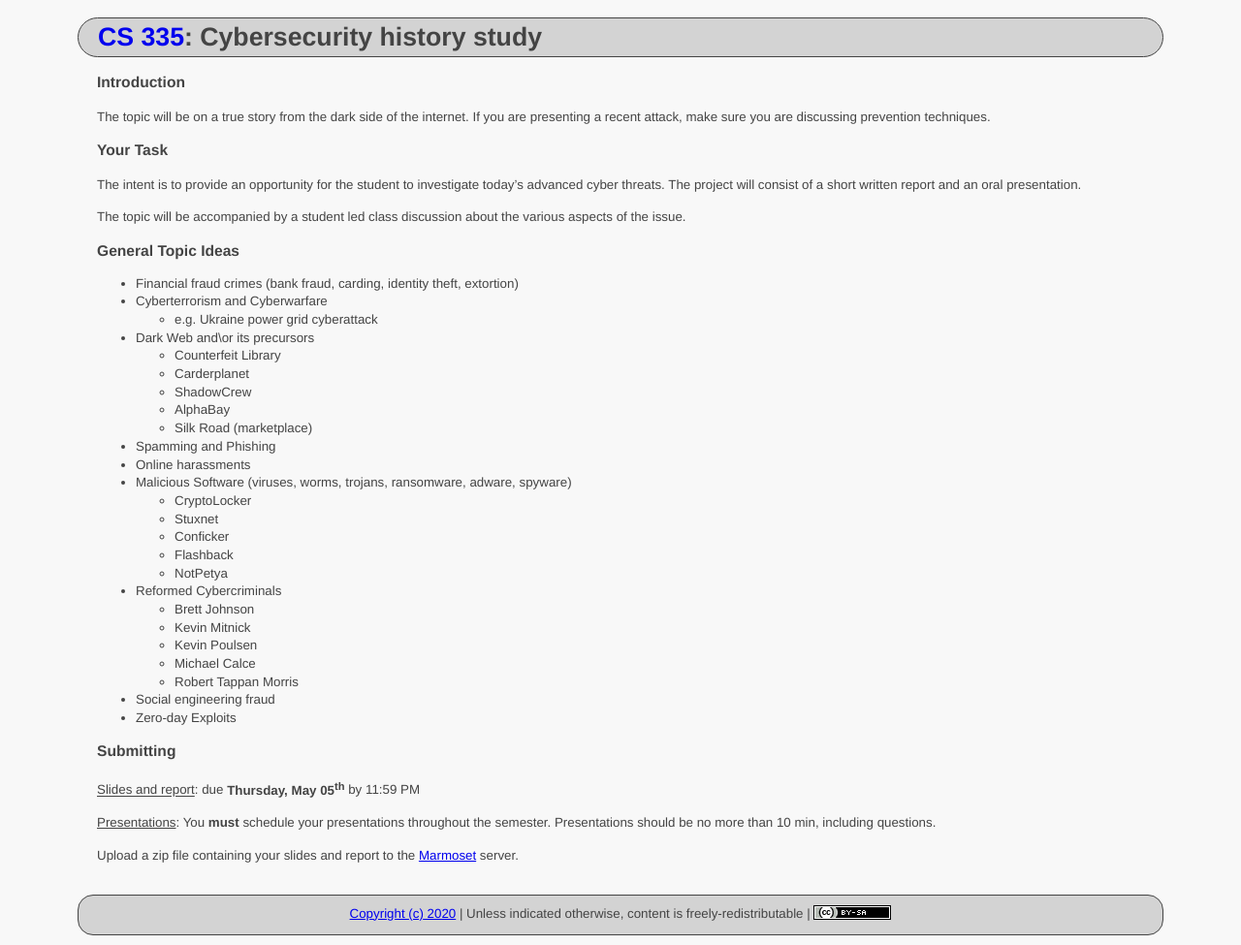
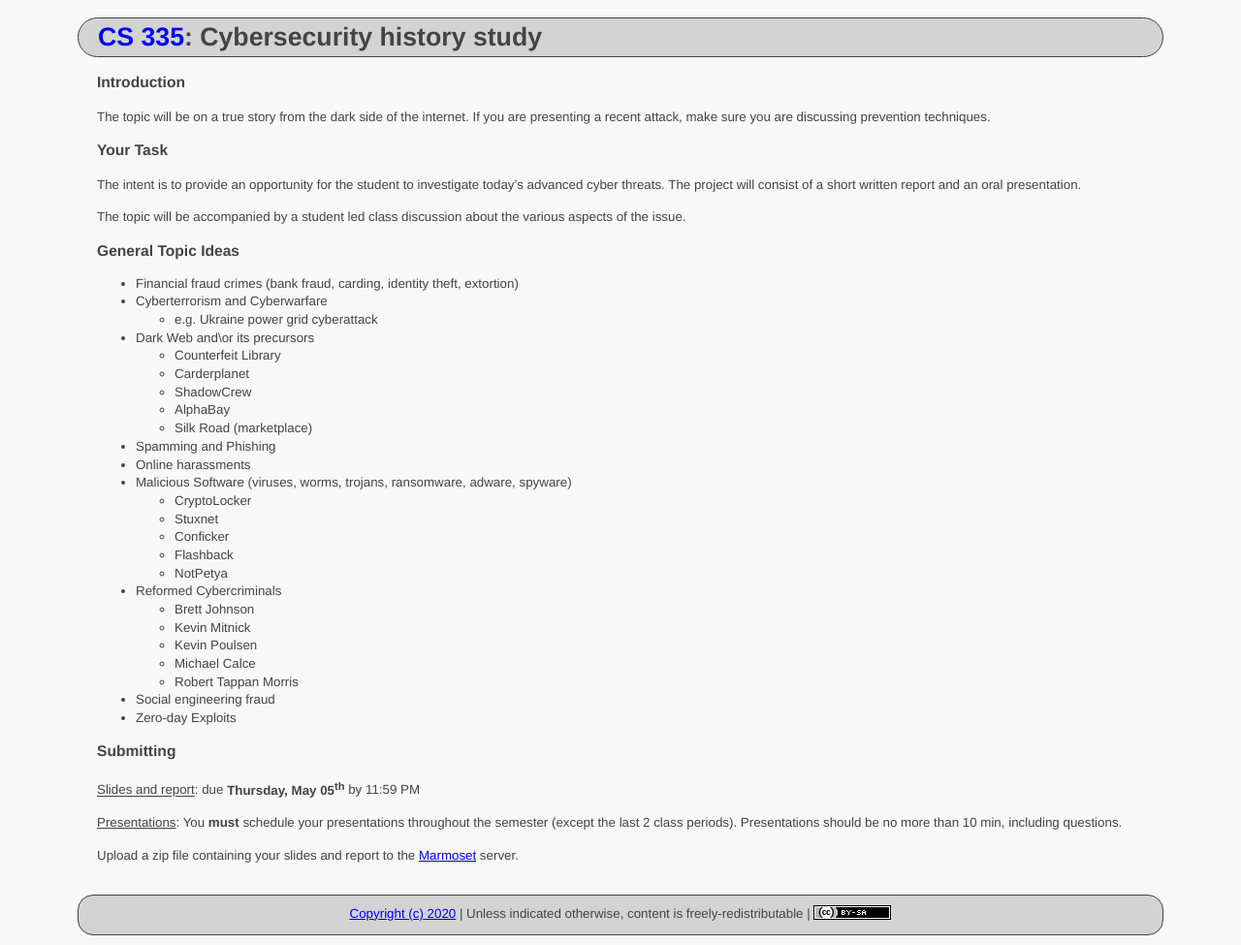
Before and after one commit to ycpcs/cs335-spring2020, a Jekyll site: the page built from assignments/cybercrime.md, in a window 1280 px wide. Shown: the whole page at 97% size. Built offline with Jekyll 4.4.1, drawn with Linux system fonts in a browser that asks for light colours.

Commit message:
Update cybercrime.md

```diff
--- a/assignments/cybercrime.md
+++ b/assignments/cybercrime.md
@@ -45,6 +45,6 @@ The topic will be accompanied by a student led class discussion about the variou
 ### Submitting
 <u>Slides and report</u>: due **Thursday, May 05<sup>th</sup>** by 11:59 PM
 
-<u>Presentations</u>: You **must** schedule your presentations throughout the semester. Presentations should be no more than 10 min, including questions.
+<u>Presentations</u>: You **must** schedule your presentations throughout the semester (except the last 2 class periods). Presentations should be no more than 10 min, including questions.
 
 Upload a zip file containing your slides and report to the [Marmoset](https://cs.ycp.edu/marmoset/) server.
```
